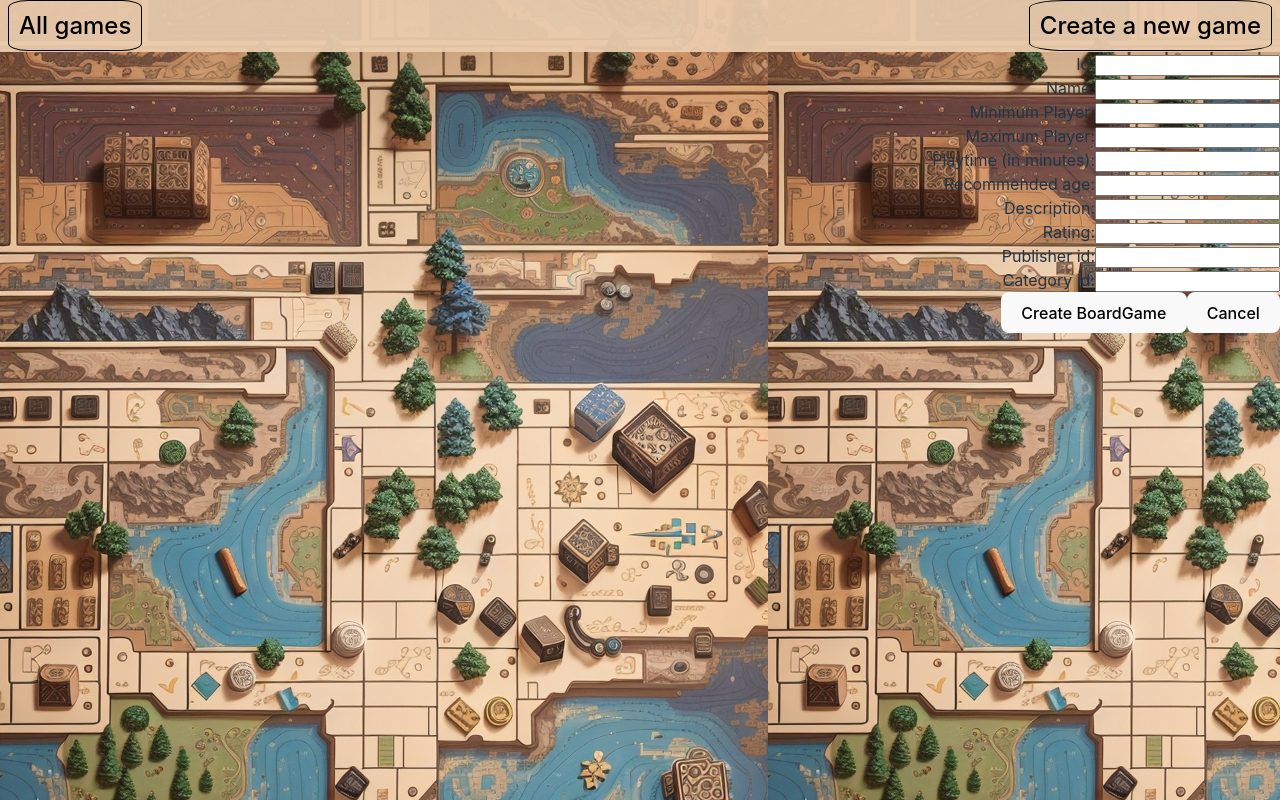
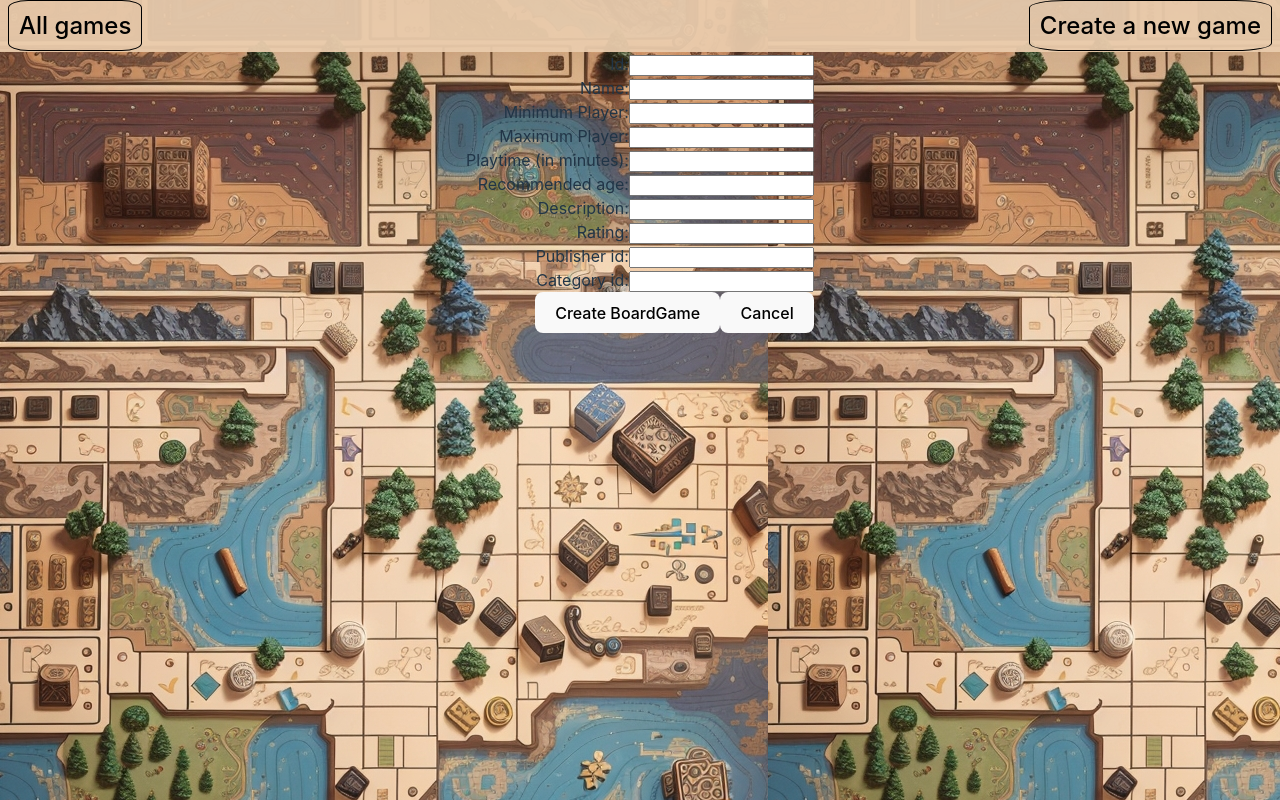
Before and after one commit to CodecoolGlobal/el-proyecte-grande-sprint-1-java-szplkflrn, a React (Vite) app in the folder frontend/: page /games/create in a window 1280 px wide. Built offline with nearby package versions, Linux system fonts and the light colour scheme.

Commit message:
🦄 refactor(BoardGameForm.jsx): Add an extra div
Add an extra div to form

```diff
--- a/frontend/src/Components/BoardGameForm/BoardGameForm.jsx
+++ b/frontend/src/Components/BoardGameForm/BoardGameForm.jsx
@@ -31,6 +31,7 @@ const BoardGameForm = ({ onSave, disabled, boardGame, onCancel }) => {
   };
 
   return (
+    <div className="BoardForm">
     <form className="BoardGameForm" onSubmit={onSubmit}>
       {boardGame && <input type="hidden" name="_id" defaultValue={boardGame.id} />}
 
@@ -127,6 +128,7 @@ const BoardGameForm = ({ onSave, disabled, boardGame, onCancel }) => {
         </button>
       </div>
     </form>
+    </div>
   );
 };
 
```
